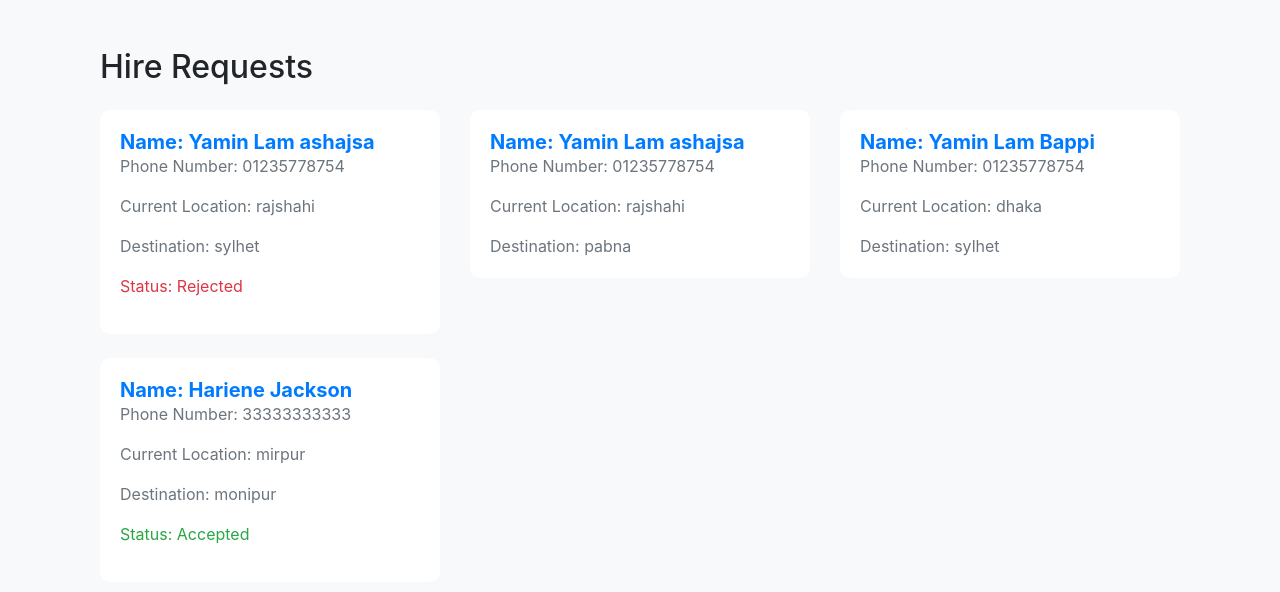
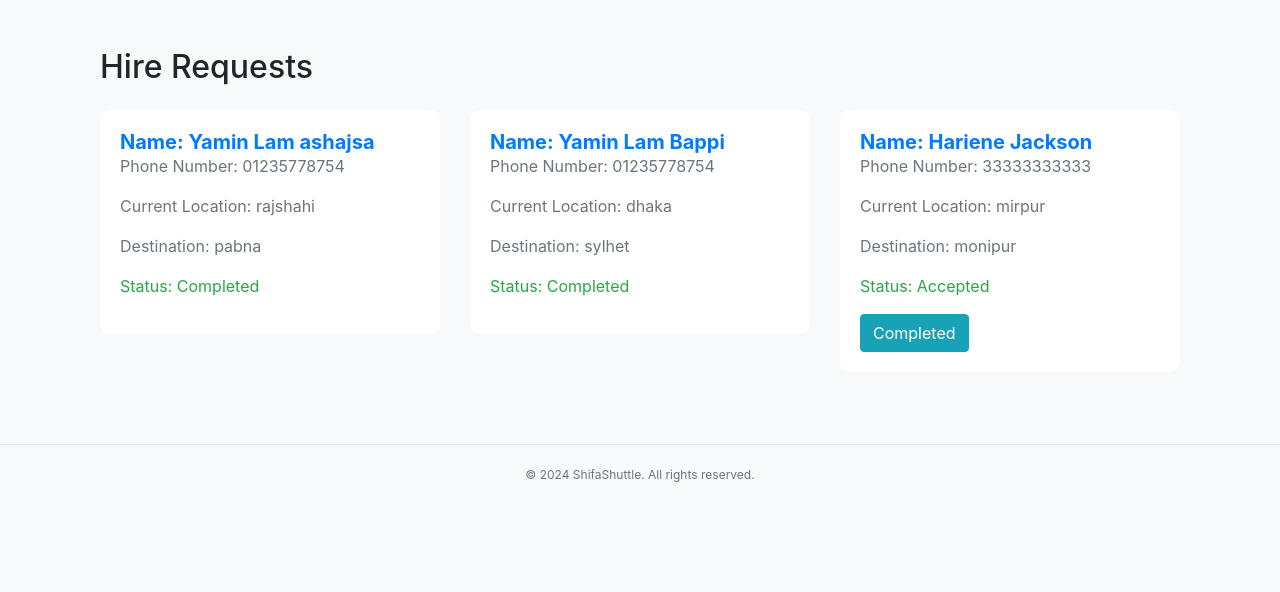
Before and after one commit to YaminLamBappi/Shifashuttle, a Django app: page /driver/driver_hire_requests/ in a window 1280 px wide. Shown: the part 56-648 px from the top of the page. Run offline with Django 4.2, Linux system fonts and the light colour scheme; a user stored in the database is signed in; data comes from the database, SQL or seed files in the repository; both versions use the stored data as it was after the commit; some libraries are stand-ins or nearby versions.

Commit message:
driver_hire_requests status modified

```diff
--- a/driver/models.py
+++ b/driver/models.py
@@ -37,6 +37,8 @@ class HireRequest(models.Model):
         ('pending', 'Pending'),
         ('accepted', 'Accepted'),
         ('rejected', 'Rejected'),
+        ('completed', 'Completed'),
+
     ]
     status = models.CharField(max_length=20, choices=status_choices, default='pending')
     created_at = models.DateTimeField(auto_now_add=True)
--- a/driver/views.py
+++ b/driver/views.py
@@ -95,9 +95,8 @@ def ambulance_detail(request, ambulance_id):
 @login_required
 def driver_hire_requests(request):
     driver = Driver.objects.get(user=request.user)
-    hire_requests = HireRequest.objects.filter(ambulance__in=driver.ambulances.all())
+    hire_requests = HireRequest.objects.filter(ambulance__in=driver.ambulances.all()).exclude(status='rejected' or 'completed')
     return render(request, 'driver_hire_requests.html', {'hire_requests': hire_requests})
-
 
 
 @login_required
@@ -115,26 +114,24 @@ def update_hire_request(request, request_id):
 
     if request.method == 'POST':
         status = request.POST.get('status')
-        if status in ['accepted', 'rejected']:
+        if status in ['accepted', 'rejected', 'completed']:
             hire_request.status = status
             hire_request.save()
-            # Add a success message
             if status == 'accepted':
                 messages.success(request, f'Hire request from {hire_request.user.username} accepted.')
+            elif status == 'completed':
+                messages.success(request, f'Hire request from {hire_request.user.username} completed.')
             else:
                 messages.success(request, f'Hire request from {hire_request.user.username} rejected.')
 
-    # Redirect back to the driver's hire requests page
     return redirect('driver_hire_requests')
 
 @login_required
 def driver_dashboard(request):
     try:
         driver = Driver.objects.get(user=request.user)
-        # Redirect to the driver profile if it exists
         return redirect('driver_panel')
     except Driver.DoesNotExist:
-        # Redirect to create_driver_profile if the driver profile doesn't exist
         return redirect('create_driver_profile')
 
 
--- a/templates/driver_hire_requests.html
+++ b/templates/driver_hire_requests.html
@@ -31,6 +31,14 @@
                     </form>
                     {% elif hire_request.status == 'accepted' %}
                     <p class="status text-success">Status: Accepted</p>
+
+                    <form method="post" action="{% url 'update_hire_request' hire_request.id %}">
+                        {% csrf_token %}
+                        <button type="submit" name="status" value="completed" class="btn btn-info">Completed</button>
+                    </form>
+                    {% elif hire_request.status == 'completed' %}
+                    <p class="status text-success">Status: Completed</p>
+
                     {% elif hire_request.status == 'rejected' %}
                     <p class="status text-danger">Status: Rejected</p>
                     {% endif %}
```
Also changed, not shown: db.sqlite3.
